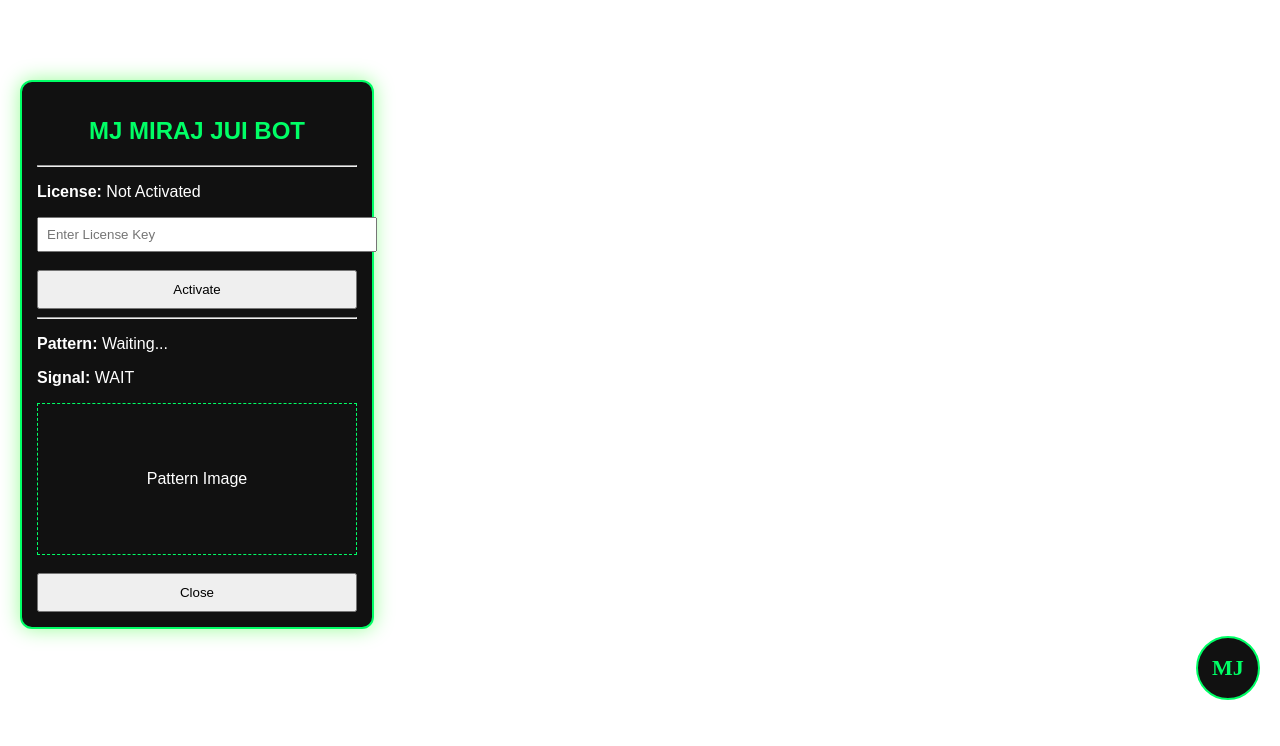
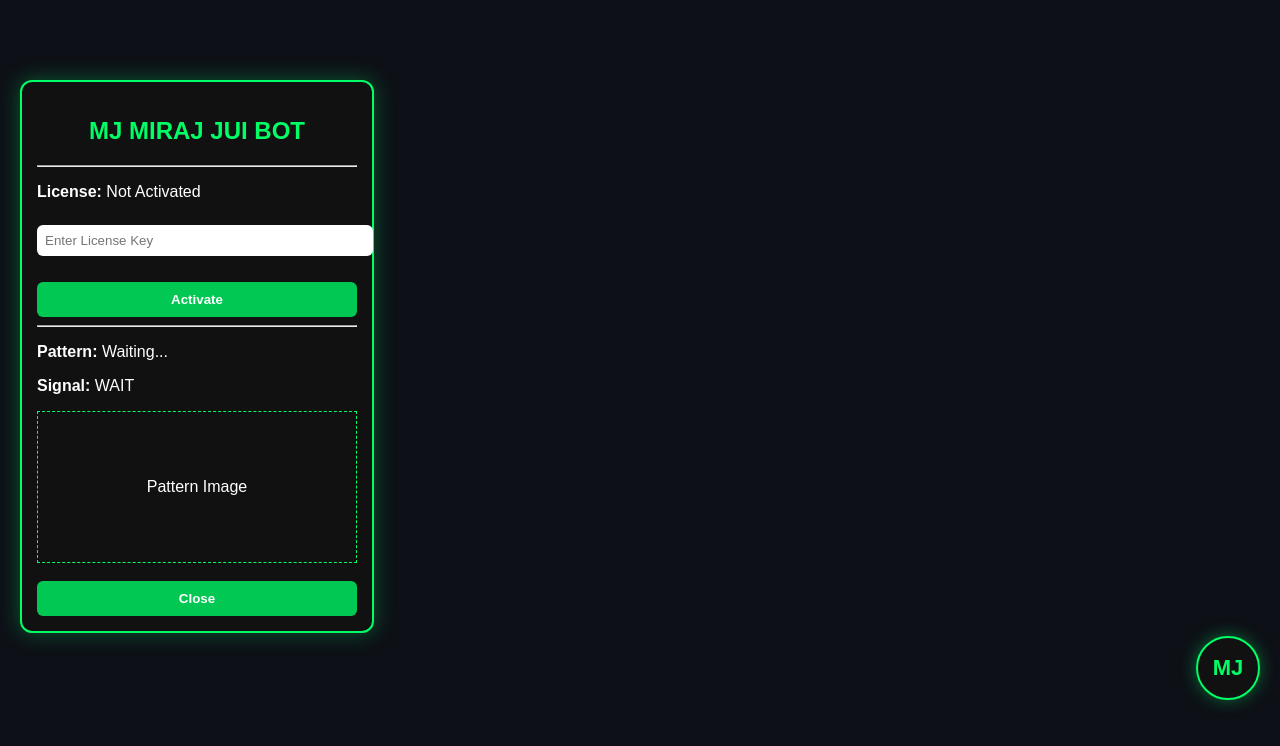
Before and after one commit to mashiurrahman5159-rgb/mj-miraj-jui-bot, a plain HTML site: page index.html in a window 1280 px wide. Both pictures are taken after a click on the element "MJ". Drawn offline with Linux system fonts and the light colour scheme.

Commit message:
Update style.css

```diff
--- a/style.css
+++ b/style.css
@@ -1,46 +1,84 @@
+body{
+    margin:0;
+    padding:0;
+    background:#0d1117;
+    font-family:Arial,sans-serif;
+}
+
+#mj-float-btn{
+    position:fixed;
+    right:20px;
+    bottom:100px;
+    width:60px;
+    height:60px;
+    border-radius:50%;
+    background:#00c853;
+    color:#fff;
+    display:flex;
+    align-items:center;
+    justify-content:center;
+    font-size:22px;
+    font-weight:bold;
+    cursor:pointer;
+    z-index:999999;
+    box-shadow:0 0 15px rgba(0,200,83,.5);
+    user-select:none;
+}
+
 #mj-panel{
     position:fixed;
-  top:100px;
-  right:20px;
-  width:300px;
-  background:#101010;
-  color:#00ff66;
-  border:2px solid #FFD700;
+    top:80px;
+    left:20px;
+    width:320px;
+    background:#1b1b1b;
+    color:#fff;
+    border:2px solid #00c853;
     border-radius:12px;
     padding:15px;
-  z-index:999999;
-  font-family:Arial,sans-serif;
-  box-shadow:0 0 20px rgba(0,255,0,.4);
+    display:none;
+    z-index:999998;
+    box-shadow:0 0 20px rgba(0,200,83,.4);
 }
 
-#mj-header{
-  font-size:18px;
+#mj-title{
+    text-align:center;
+    color:#00ff66;
+    font-size:22px;
     font-weight:bold;
-  text-align:center;
-  color:#FFD700;
     margin-bottom:10px;
 }
 
-#mj-pattern{
-  font-size:22px;
-  text-align:center;
-  margin:10px 0;
+input{
+    width:100%;
+    padding:10px;
+    margin:8px 0;
+    border-radius:6px;
+    border:none;
+    outline:none;
 }
 
-#mj-signal{
-  text-align:center;
-  font-size:28px;
+button{
+    width:100%;
+    padding:10px;
+    border:none;
+    border-radius:6px;
+    background:#00c853;
+    color:#fff;
     font-weight:bold;
+    cursor:pointer;
 }
 
-#mj-image{
+button:hover{
+    background:#00a844;
+}
+
+#pattern-image{
     width:100%;
+    height:170px;
+    border:2px dashed #00ff66;
     border-radius:8px;
+    display:flex;
+    align-items:center;
+    justify-content:center;
     margin-top:10px;
 }
-
-#mj-status{
-  margin-top:10px;
-  text-align:center;
-  color:#00ff99;
-}
```
Lines whose indentation alone changed are shown as unchanged.
